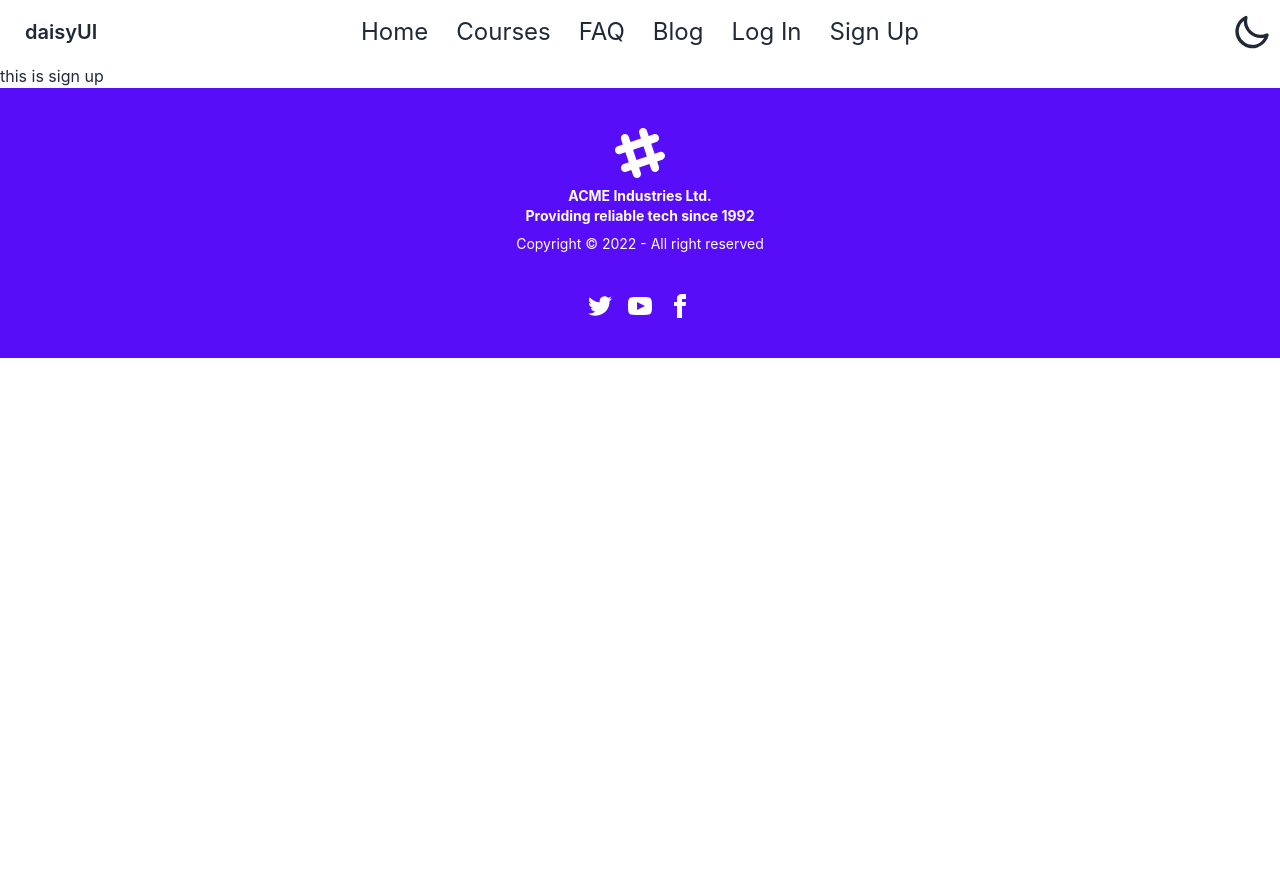
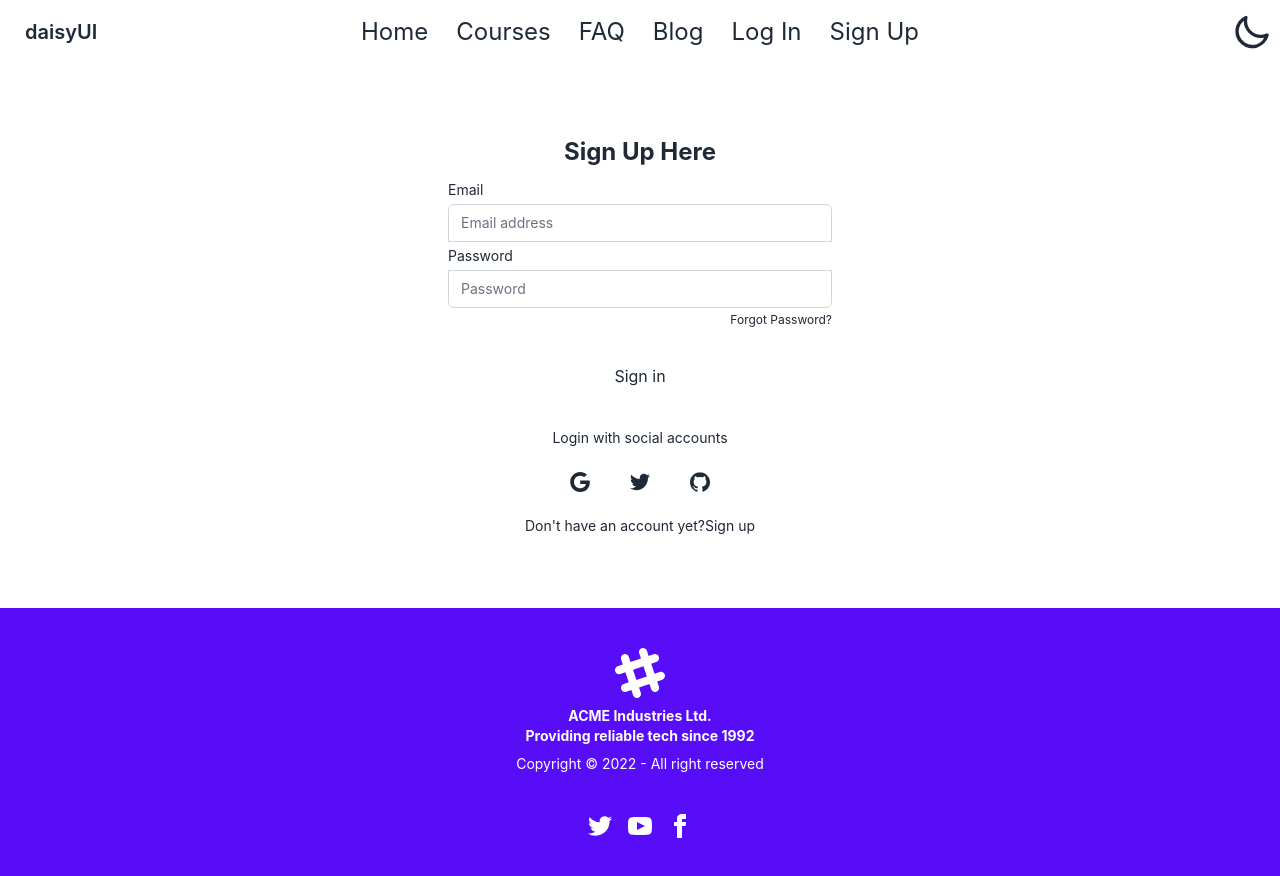
Before and after one commit to Robin-Ibn-Nur/DraGoMan-client-side, a React (Create React App) app: page /signup in a window 1280 px wide. Before the commit the page ends 800 px from the top, so only its background shows below. Built offline with nearby package versions, Linux system fonts and the light colour scheme.

Commit message:
first day finished

```diff
--- a/src/Routs/Routs.js
+++ b/src/Routs/Routs.js
@@ -13,7 +13,7 @@
     {
         path: "/",
         element: <Main></Main>,
-        errorElement:<ErrorPage></ErrorPage>,
+        errorElement: <ErrorPage></ErrorPage>,
         children: [
             {
                 path: "/",
@@ -21,7 +21,10 @@
             },
             {
                 path: "/courses",
-                element: <Courses></Courses>
+                loader: async () => {
+                    return fetch("http://localhost:5000/courses")
+                },
+                element: <Courses></Courses>,
             },
             {
                 path: "/faq",
--- a/src/components/Courses/Courses.js
+++ b/src/components/Courses/Courses.js
@@ -1,13 +1,26 @@
+import { data } from 'autoprefixer';
 import React from 'react';
+import { useEffect } from 'react';
+import { useState } from 'react';
 import LeftSideData from './LeftSide/LeftSideData';
 import RightSideData from './RightSide/RightSideData';
 
 const Courses = () => {
-     return (
+    const [courses, setCourses] = useState()
+    useEffect(() => {
+        fetch('http://localhost:5000/courses')
+            .then(res => res.json())
+            .then (data => setCourses(data) )
+    },[])
 
-        <div className='container flex justify-around my-10 mx-auto'>
-            <RightSideData></RightSideData>
+    return (
+        <div className='container w-full mx-auto lg:flex justify-around py-10 gap-8'>
+
+            {/* {
+                courses.map(course => <RightSideData key={course.id} course={course}></RightSideData>)
+            } */}
             <LeftSideData></LeftSideData>
+
         </div>
 
     );
--- a/src/components/Home/Home.js
+++ b/src/components/Home/Home.js
@@ -3,7 +3,7 @@
 
 const Home = () => {
     return (
-        <div className="hero min-h-screen" style={{ backgroundImage: `url("https://placeimg.com/1000/800/arch")` }}>
+        <div className="hero min-h-screen" style={{ backgroundImage: `url("https://img.freepik.com/premium-vector/back-school-concept-boy-learning-with-computer-home-vector_218660-266.jpg?w=900")` }}>
             <div className="hero-overlay bg-opacity-60"></div>
             <div className="hero-content text-center text-neutral-content">
                 <div className="max-w-md">
--- a/src/components/LogIn/LogIn.js
+++ b/src/components/LogIn/LogIn.js
@@ -8,20 +8,9 @@
             <div className="w-full max-w-md p-8 space-y-3 rounded-xl dark:bg-gray-900 dark:text-gray-100">
                 <h1 className="text-2xl font-bold text-center">Login</h1>
                 <form noValidate="" action="" className="space-y-6 ng-untouched ng-pristine ng-valid">
+
                     <div className="space-y-1 text-sm">
-                        <label htmlFor="username" className="block dark:text-gray-400">Username</label>
-                        <input
-                            id="password"
-                            name="password"
-                            type="password"
-                            autoComplete="current-password"
-                            required
-                            className="relative block w-full appearance-none rounded-none rounded-b-md border border-gray-300 px-3 py-2 text-gray-900 placeholder-gray-500 focus:z-10 focus:border-indigo-500 focus:outline-none focus:ring-indigo-500 sm:text-sm"
-                            placeholder="Password"
-                        />
-                    </div>
-                    <div className="space-y-1 text-sm">
-                        <label htmlFor="password" className="block dark:text-gray-400">Password</label>
+                        <label htmlFor="password" className="block dark:text-gray-400">Email</label>
                         <input
                             id="email-address"
                             name="email"
@@ -31,6 +20,18 @@
                             className="relative block w-full appearance-none rounded-none rounded-t-md border border-gray-300 px-3 py-2 text-gray-900 placeholder-gray-500 focus:z-10 focus:border-indigo-500 focus:outline-none focus:ring-indigo-500 sm:text-sm"
                             placeholder="Email address"
                         />
+                        <div className="space-y-1 text-sm">
+                            <label htmlFor="username" className="block dark:text-gray-400">Password</label>
+                            <input
+                                id="password"
+                                name="password"
+                                type="password"
+                                autoComplete="current-password"
+                                required
+                                className="relative block w-full appearance-none rounded-none rounded-b-md border border-gray-300 px-3 py-2 text-gray-900 placeholder-gray-500 focus:z-10 focus:border-indigo-500 focus:outline-none focus:ring-indigo-500 sm:text-sm"
+                                placeholder="Password"
+                            />
+                        </div>
                         <div className="hover:underline flex justify-end text-xs dark:text-gray-400">
                             <Link to="/errorpage">Forgot Password?</Link>
                         </div>
--- a/src/components/SignUp/SignUp.js
+++ b/src/components/SignUp/SignUp.js
@@ -1,9 +1,68 @@
 import React from 'react';
+import { Link } from 'react-router-dom';
 
 const SignUp = () => {
     return (
-        <div>
-            <h1>this is sign up</h1>
+        <div className='flex justify-center my-10'>
+            <div className="w-full max-w-md p-8 space-y-3 rounded-xl dark:bg-gray-900 dark:text-gray-100">
+                <h1 className="text-2xl font-bold text-center">Sign Up Here</h1>
+                <form noValidate="" action="" className="space-y-6 ng-untouched ng-pristine ng-valid">
+
+                    <div className="space-y-1 text-sm">
+                        <label htmlFor="password" className="block dark:text-gray-400">Email</label>
+                        <input
+                            id="email-address"
+                            name="email"
+                            type="email"
+                            autoComplete="email"
+                            required
+                            className="relative block w-full appearance-none rounded-none rounded-t-md border border-gray-300 px-3 py-2 text-gray-900 placeholder-gray-500 focus:z-10 focus:border-indigo-500 focus:outline-none focus:ring-indigo-500 sm:text-sm"
+                            placeholder="Email address"
+                        />
+                        <div className="space-y-1 text-sm">
+                            <label htmlFor="username" className="block dark:text-gray-400">Password</label>
+                            <input
+                                id="password"
+                                name="password"
+                                type="password"
+                                autoComplete="current-password"
+                                required
+                                className="relative block w-full appearance-none rounded-none rounded-b-md border border-gray-300 px-3 py-2 text-gray-900 placeholder-gray-500 focus:z-10 focus:border-indigo-500 focus:outline-none focus:ring-indigo-500 sm:text-sm"
+                                placeholder="Password"
+                            />
+                        </div>
+                        <div className="hover:underline flex justify-end text-xs dark:text-gray-400">
+                            <Link to="/errorpage">Forgot Password?</Link>
+                        </div>
+                    </div>
+                    <button className="block w-full p-3 text-center rounded-sm dark:text-gray-900 dark:bg-violet-400">Sign in</button>
+                </form>
+                <div className="flex items-center pt-4 space-x-1">
+                    <div className="flex-1 h-px sm:w-16 dark:bg-gray-700"></div>
+                    <p className="px-3 text-sm dark:text-gray-400">Login with social accounts</p>
+                    <div className="flex-1 h-px sm:w-16 dark:bg-gray-700"></div>
+                </div>
+                <div className="flex justify-center space-x-4">
+                    <button aria-label="Log in with Google" className="p-3 rounded-sm">
+                        <svg xmlns="http://www.w3.org/2000/svg" viewBox="0 0 32 32" className="w-5 h-5 fill-current">
+                            <path d="M16.318 13.714v5.484h9.078c-0.37 2.354-2.745 6.901-9.078 6.901-5.458 0-9.917-4.521-9.917-10.099s4.458-10.099 9.917-10.099c3.109 0 5.193 1.318 6.38 2.464l4.339-4.182c-2.786-2.599-6.396-4.182-10.719-4.182-8.844 0-16 7.151-16 16s7.156 16 16 16c9.234 0 15.365-6.49 15.365-15.635 0-1.052-0.115-1.854-0.255-2.651z"></path>
+                        </svg>
+                    </button>
+                    <button aria-label="Log in with Twitter" className="p-3 rounded-sm">
+                        <svg xmlns="http://www.w3.org/2000/svg" viewBox="0 0 32 32" className="w-5 h-5 fill-current">
+                            <path d="M31.937 6.093c-1.177 0.516-2.437 0.871-3.765 1.032 1.355-0.813 2.391-2.099 2.885-3.631-1.271 0.74-2.677 1.276-4.172 1.579-1.192-1.276-2.896-2.079-4.787-2.079-3.625 0-6.563 2.937-6.563 6.557 0 0.521 0.063 1.021 0.172 1.495-5.453-0.255-10.287-2.875-13.52-6.833-0.568 0.964-0.891 2.084-0.891 3.303 0 2.281 1.161 4.281 2.916 5.457-1.073-0.031-2.083-0.328-2.968-0.817v0.079c0 3.181 2.26 5.833 5.26 6.437-0.547 0.145-1.131 0.229-1.724 0.229-0.421 0-0.823-0.041-1.224-0.115 0.844 2.604 3.26 4.5 6.14 4.557-2.239 1.755-5.077 2.801-8.135 2.801-0.521 0-1.041-0.025-1.563-0.088 2.917 1.86 6.36 2.948 10.079 2.948 12.067 0 18.661-9.995 18.661-18.651 0-0.276 0-0.557-0.021-0.839 1.287-0.917 2.401-2.079 3.281-3.396z"></path>
+                        </svg>
+                    </button>
+                    <button aria-label="Log in with GitHub" className="p-3 rounded-sm">
+                        <svg xmlns="http://www.w3.org/2000/svg" viewBox="0 0 32 32" className="w-5 h-5 fill-current">
+                            <path d="M16 0.396c-8.839 0-16 7.167-16 16 0 7.073 4.584 13.068 10.937 15.183 0.803 0.151 1.093-0.344 1.093-0.772 0-0.38-0.009-1.385-0.015-2.719-4.453 0.964-5.391-2.151-5.391-2.151-0.729-1.844-1.781-2.339-1.781-2.339-1.448-0.989 0.115-0.968 0.115-0.968 1.604 0.109 2.448 1.645 2.448 1.645 1.427 2.448 3.744 1.74 4.661 1.328 0.14-1.031 0.557-1.74 1.011-2.135-3.552-0.401-7.287-1.776-7.287-7.907 0-1.751 0.62-3.177 1.645-4.297-0.177-0.401-0.719-2.031 0.141-4.235 0 0 1.339-0.427 4.4 1.641 1.281-0.355 2.641-0.532 4-0.541 1.36 0.009 2.719 0.187 4 0.541 3.043-2.068 4.381-1.641 4.381-1.641 0.859 2.204 0.317 3.833 0.161 4.235 1.015 1.12 1.635 2.547 1.635 4.297 0 6.145-3.74 7.5-7.296 7.891 0.556 0.479 1.077 1.464 1.077 2.959 0 2.14-0.020 3.864-0.020 4.385 0 0.416 0.28 0.916 1.104 0.755 6.4-2.093 10.979-8.093 10.979-15.156 0-8.833-7.161-16-16-16z"></path>
+                        </svg>
+                    </button>
+                </div>
+                <p className="px-6 text-sm text-center dark:text-gray-400">Don't have an account yet?
+                    <Link to="/signup" className="hover:underline dark:text-violet-400">Sign up</Link>
+                </p>
+            </div>
         </div>
     );
 };
```
Also changed, not shown: src/components/Courses/LeftSide/LeftSideData.js (+15 -3 lines), src/components/Courses/RightSide/RightSideData.js (+2 -35 lines).
